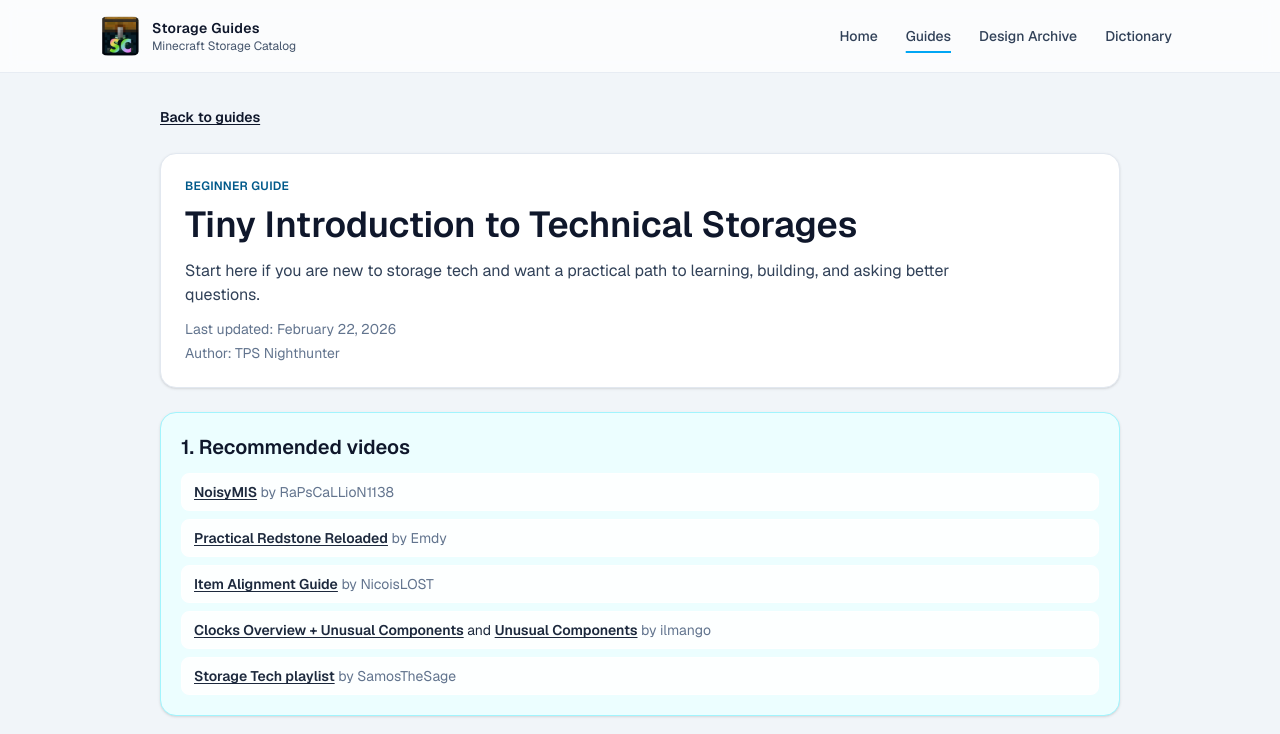
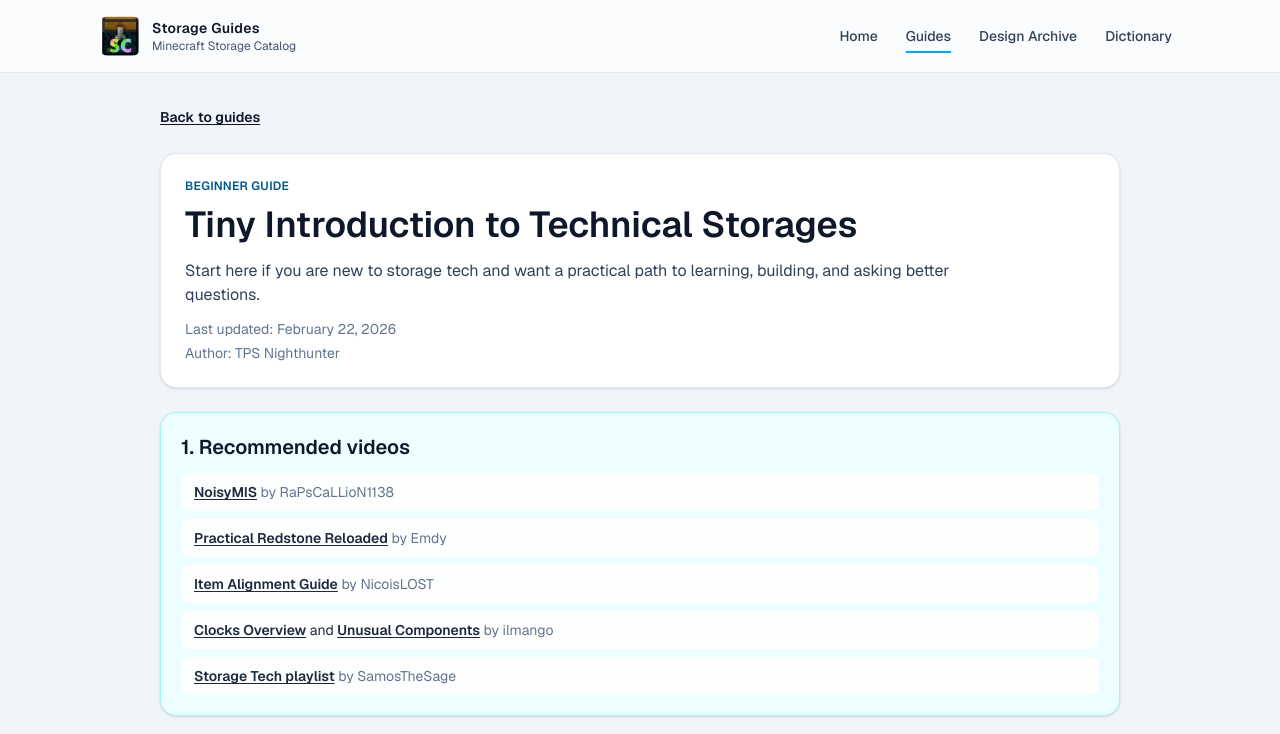
Before and after one commit to Storage-Tech-2/guide, a Next.js app: page /guides/tiny-introduction-to-technical-storages in a window 1280 px wide. Shown: the top 734 px of the page. Built offline with nearby package versions, Linux system fonts and the light colour scheme.

Commit message:
Fix typo

```diff
--- a/app/guides/tiny-introduction-to-technical-storages/page.tsx
+++ b/app/guides/tiny-introduction-to-technical-storages/page.tsx
@@ -27,7 +27,7 @@ const recommendedVideos = [
   },
   { title: "Item Alignment Guide", href: "https://youtu.be/bW4Z35NWKys", author: "NicoisLOST" },
   {
-    title: "Clocks Overview + Unusual Components",
+    title: "Clocks Overview",
     href: "https://youtu.be/_GOG0UWTZ7I",
     author: "ilmango",
     extraHref: "https://youtu.be/0SlBt010FL4",
```
